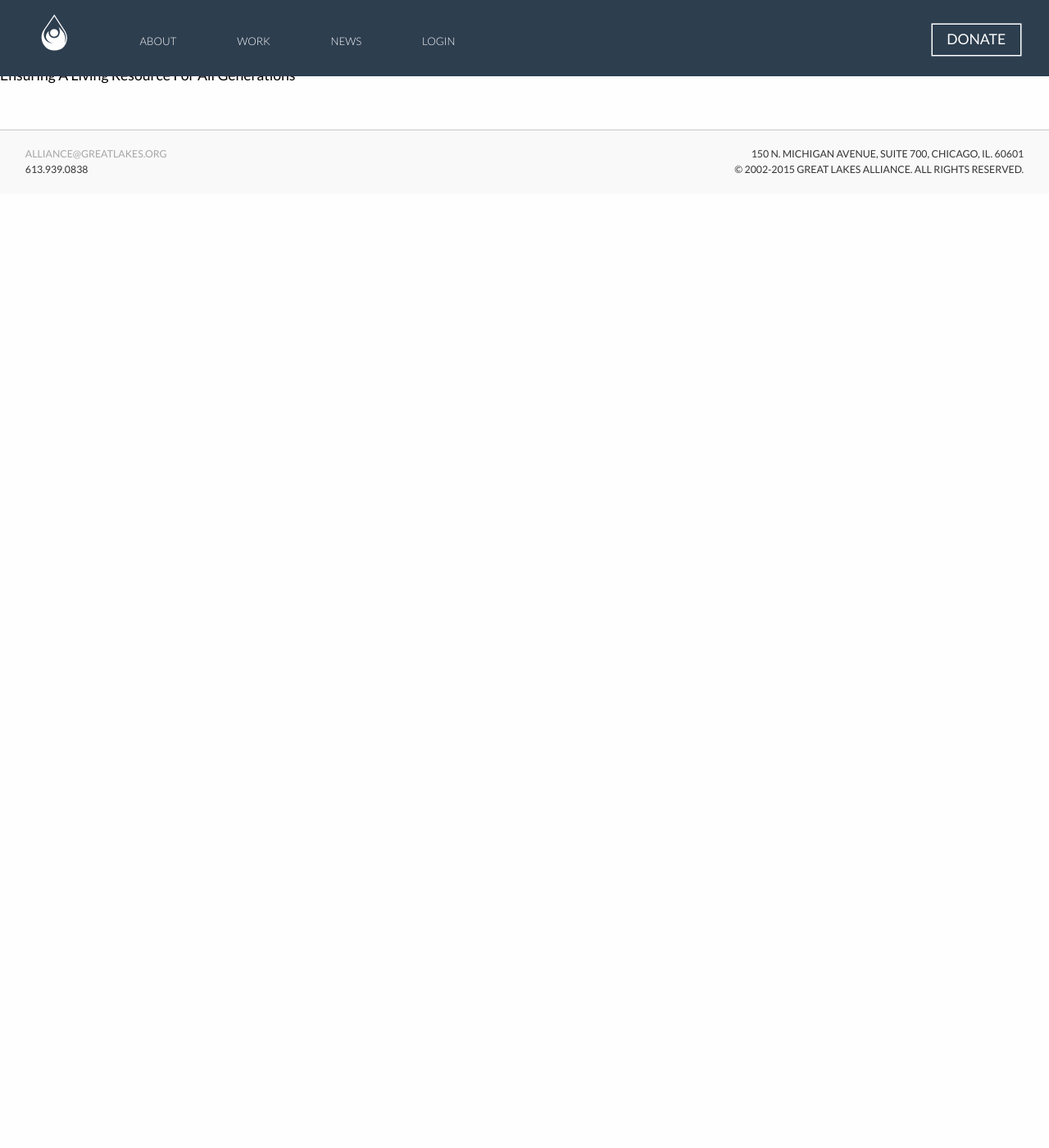
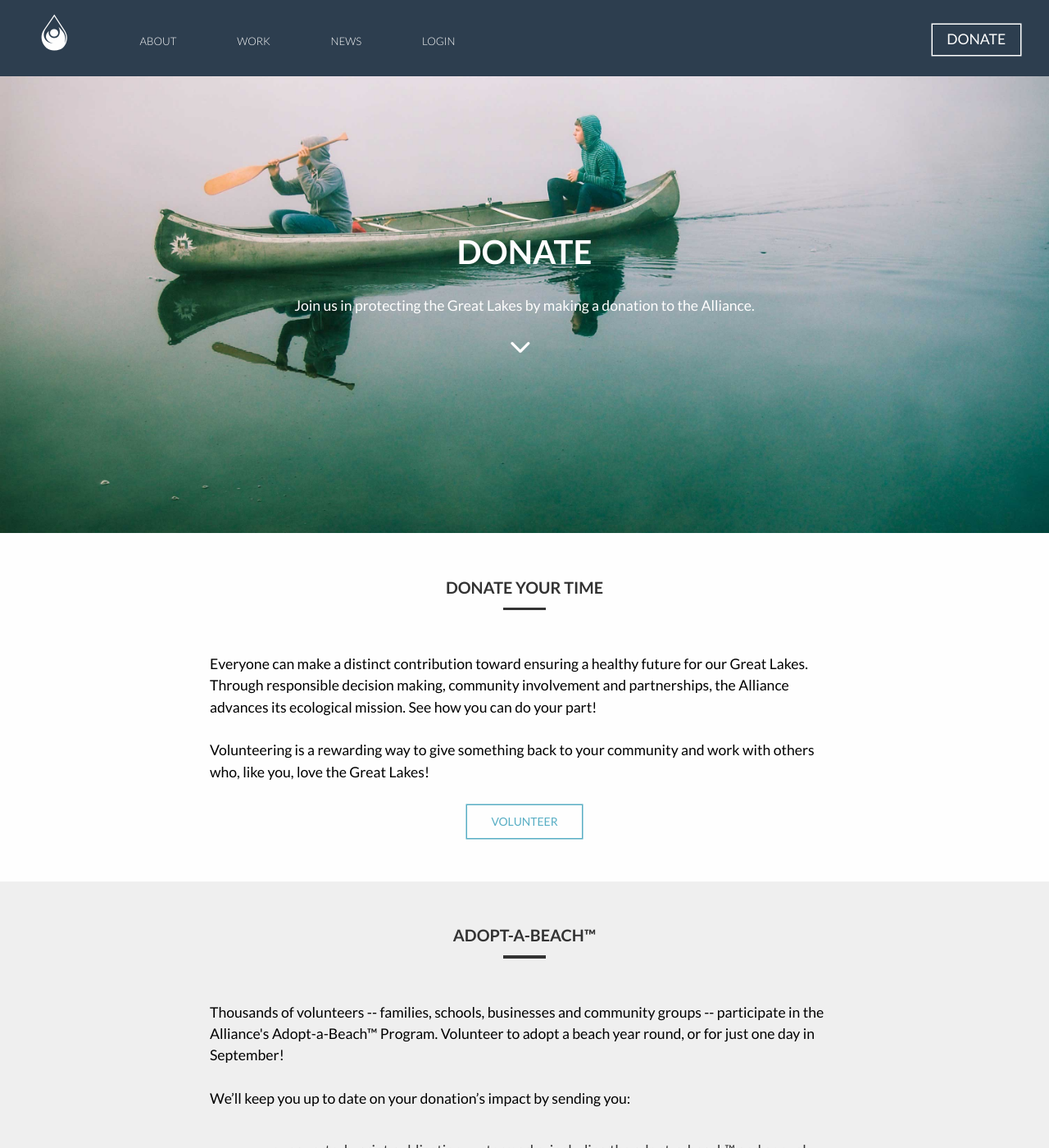
Before and after one commit to gbales11/greatlakesalliance, a Jekyll site: the page built from donate.html, in a window 1280 px wide and 1400 px high. Shown: the whole window at 82% size. Built offline with Jekyll 4.4.1, drawn with Linux system fonts in a browser that asks for light colours; nearby versions of some CDN libraries; Markdown is read by kramdown in place of the engine named in the settings; some of the changed text lies outside the part shown.

Commit message:
feat(html): add donate content
Add content to Donate Page and update styling.

```diff
--- a/css/style.css
+++ b/css/style.css
@@ -872,6 +872,14 @@ article {
   margin-bottom: 2em;
   background-color: #f6f6f6; }
 
+/* Donate Page */
+/* line 712, /Users/sam/Documents/Graphic Design/3rd Year/Semester 6/Web Dev. V/greatlakesalliance/scss/components/main */
+.donate-image {
+  background: url("../images/greatlakes-52.jpg") no-repeat center top;
+  background-size: cover;
+  height: 650px;
+  margin-bottom: 2em; }
+
 /* line 1, /Users/sam/Documents/Graphic Design/3rd Year/Semester 6/Web Dev. V/greatlakesalliance/scss/components/type */
 html {
   font: normal 100%/1.5 Georgia, serif; }
--- a/donate.html
+++ b/donate.html
@@ -2,5 +2,35 @@
 layout: default
 ---
 
-<h1>Great Lakes Alliance</h1>
-<p>Ensuring A Living Resource For All Generations</p>
+<div class="donate-image">
+	<h1 class="yotta">Donate</h1>
+	<p class="subtitle-work">Join us in protecting the Great Lakes by making a donation to the Alliance.</p>
+	<a class="icon-arrow-up iconic down" href="#"></a>
+</div>
+<div class="contain-2">
+	<h5>Donate Your Time</h5>
+	<span class="underline"></span>
+	<p>Everyone can make a distinct contribution toward ensuring a healthy future for our Great Lakes. Through responsible decision making, community involvement and partnerships, the Alliance advances its ecological mission. See how you can do your part!</p>
+	<p>Volunteering is a rewarding way to give something back to your community and work with others who, like you, love the Great Lakes!</p>
+	<a class="buttons micro" href="{{site.baseurl}}/donate.html">Volunteer</a>
+</div>
+<div class="color-contain">
+	<h5>ADOPT-A-BEACH™</h5>
+	<span class="underline"></span>
+	<p>Thousands of volunteers -- families, schools, businesses and community groups -- participate in the Alliance's Adopt-a-Beach™ Program. Volunteer to adopt a beach year round, or for just one day in September!</p>
+	<p>We’ll keep you up to date on your donation’s impact by sending you:</p>
+	<ul class="list">
+		<li>Our quarterly print publication, WaterMarks, including the Adopt-a-Beach™ and Annual Report special editions.</li>
+		<li>A monthly e-newsletter about Great Lakes issues,  events and volunteer opportunities throughout the region.</li>
+		<li>Action Alerts on timely issues where your voice can make a difference.</li>
+	</ul>
+	<a class="buttons micro" href="{{site.baseurl}}/donate.html">Adopt</a>
+</div>
+<div class="contain-2">
+	<h5>Donate</h5>
+	<span class="underline"></span>
+	<p>Your support will help protect these lakes and preserve their legacy of clean water.</p>
+	<p>ADD DONATE FORM HERE</p>
+	<p>If you prefer to mail your donation, please download this form and send it to our office. We'll keep you up-to-date about Great Lakes events and volunteer opportunities in your area.</p>
+	<a class="buttons micro" href="{{site.baseurl}}/donate.html">Download</a>
+</div>
```
Also changed, not shown: scss/components/_main.scss (+9 -0 lines), images/greatlakes-52.jpg (added).
